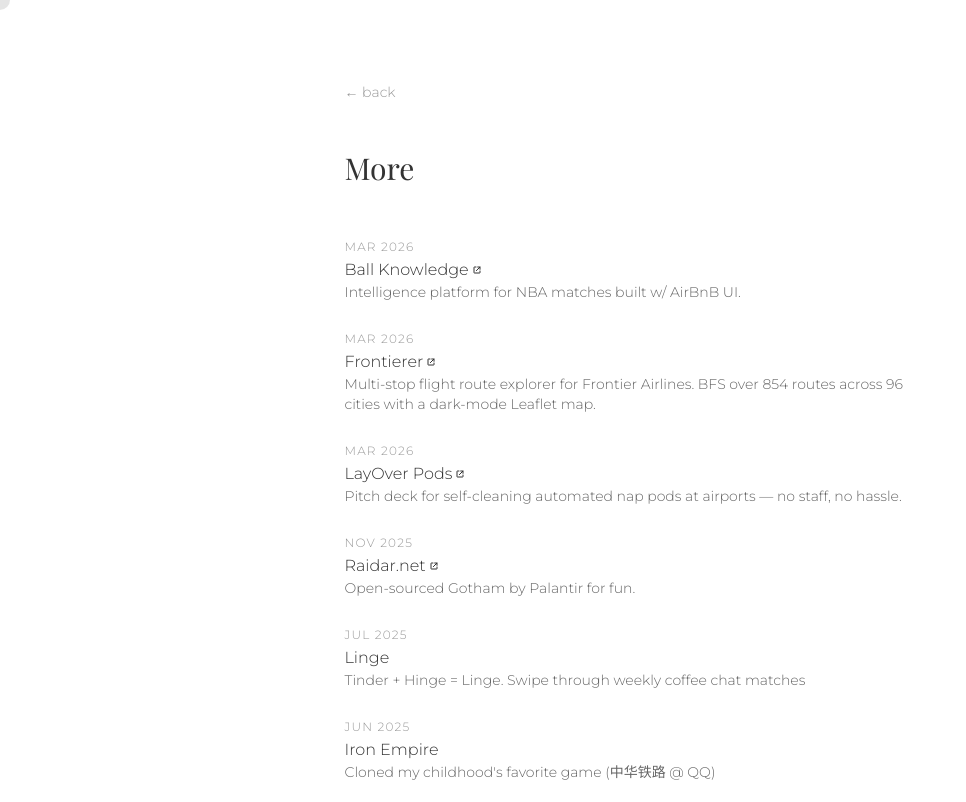
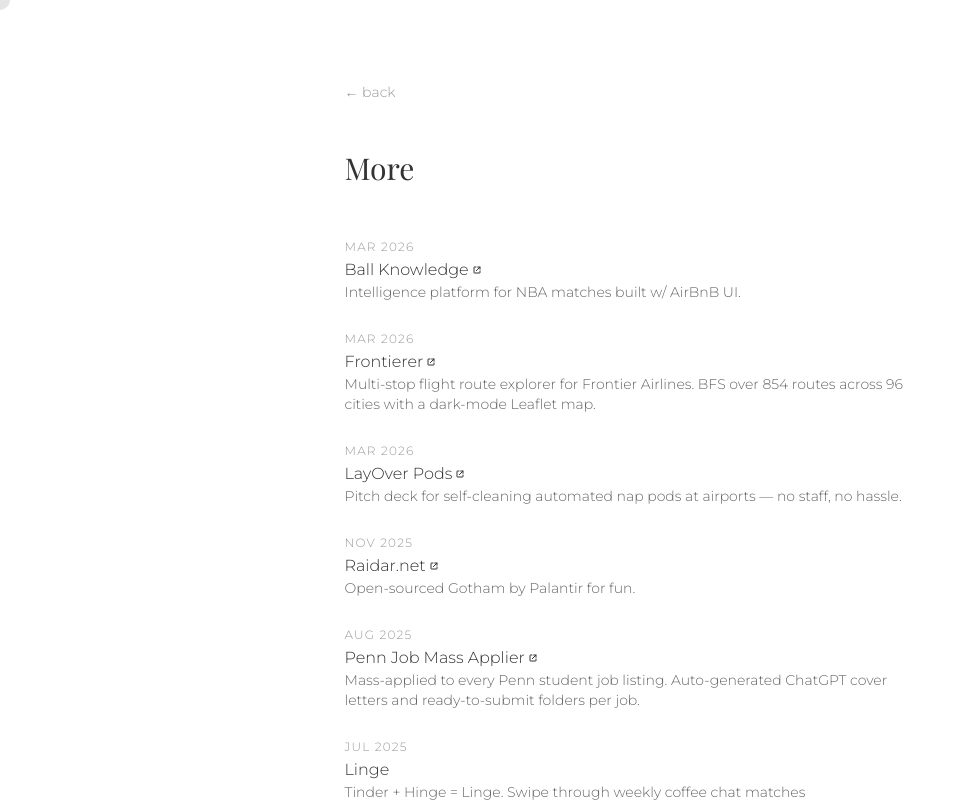
Before and after one commit to Mootbing/Portfolio.JasonXu.me, a Next.js app: page /more in a window 1280 px wide. Shown: the top 802 px of the page, without its empty margins (0-966 px from the left). Built offline with nearby package versions, Linux system fonts and the light colour scheme; a web font is replaced by a local one.

Commit message:
add Penn Job Mass Applier (Aug 2025) to /more

```diff
--- a/app/more/page.tsx
+++ b/app/more/page.tsx
@@ -3,6 +3,7 @@ const ARCHIVES = [
   { year: "Mar 2026", title: "Frontierer", description: "Multi-stop flight route explorer for Frontier Airlines. BFS over 854 routes across 96 cities with a dark-mode Leaflet map.", link: "https://github.com/Mootbing/Frontierer", tags: ["Next", "Leaflet", "TypeScript"] },
   { year: "Mar 2026", title: "LayOver Pods", description: "Pitch deck for self-cleaning automated nap pods at airports — no staff, no hassle.", link: "https://mootbing.github.io/Layover/", tags: ["HTML", "Deck"] },
   { year: "Nov 2025", title: "Raidar.net", description: "Open-sourced Gotham by Palantir for fun.", link: "https://raidar.net/", tags: ["Next", "OpenSky API"] },
+  { year: "Aug 2025", title: "Penn Job Mass Applier", description: "Mass-applied to every Penn student job listing. Auto-generated ChatGPT cover letters and ready-to-submit folders per job.", link: "https://www.instagram.com/reel/DNt4TMsXOYx/", tags: ["Python", "Tkinter", "OpenAI"] },
   { year: "Jul 2025", title: "Linge", description: "Tinder + Hinge = Linge. Swipe through weekly coffee chat matches", link: "", tags: ["Flutter", "Supabase", "Clado"] },
   { year: "Jun 2025", title: "Iron Empire", description: "Cloned my childhood's favorite game (中华铁路 @ QQ)", link: "", tags: ["Next", "Supabase", "Google Maps API"] },
   { year: "May 2025", title: "Moonbeam", description: "AI career planner. Build timelines on how to get your dream job based on your school's alumni who are there & their former stats", link: "", tags: ["Next", "Supabase", "Clado"] },
```
